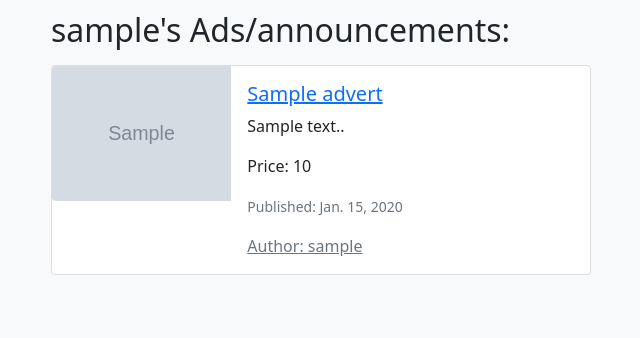
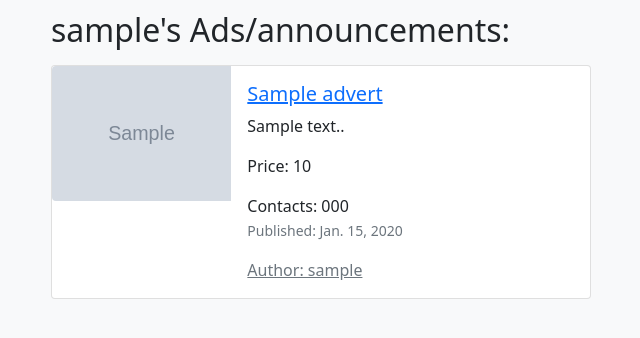
Before and after one commit to azazellooo/exam_10, a Django app: page /accounts/1/ in a window 1280 px wide. Shown: the part 136-474 px from the top of the page, without its empty margins (31-671 px from the left). Run offline with Django 3.2, Linux system fonts and the light colour scheme; tables that the repository leaves empty hold one stand-in row (values such as "Sample post"); grey boxes marked "Sample" are stand-in pictures.

Commit message:
добавлено отображение контактов объявлений

```diff
--- a/exam_project/webapp/templates/partial/advert_list.html
+++ b/exam_project/webapp/templates/partial/advert_list.html
@@ -18,6 +18,7 @@
 
                     <p class="card-text">{{ advert.description }}.</p>
                     {% if advert.price %}<p>Price: {{ advert.price }}</p>{% endif %}
+                    {% if advert.author.profile.phone_number %}Contacts: {{ advert.author.profile.phone_number }}{% endif %}
                     <p class="card-text text-secondary"><small class="text-muted">Published: {{ advert.published_at }}</small></p>
                     <p class="card-text"><a href="{% url 'accounts:profile' advert.author.id %}" class="text-muted">Author: {{ advert.author }}</a></p>
                     {% if perms.webapp.can_view_new_ads and not advert.is_moderated %}
```
